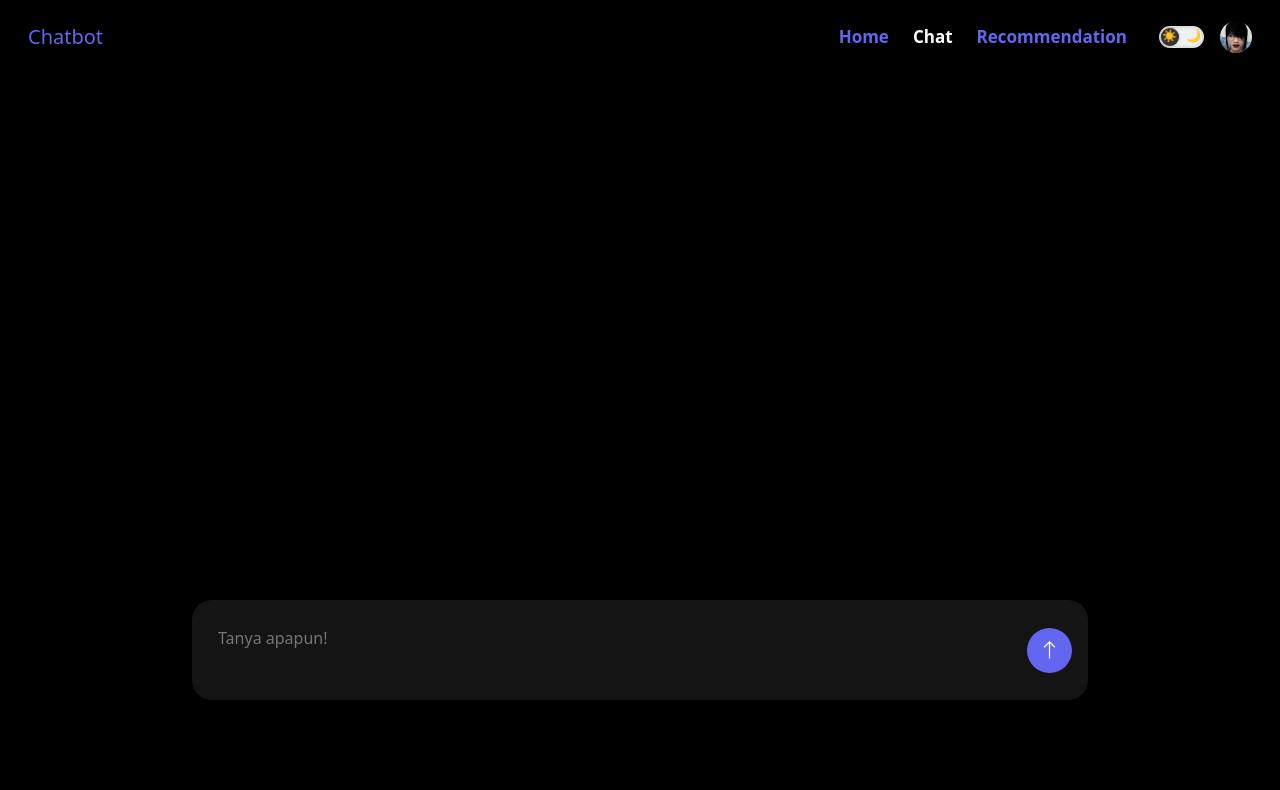
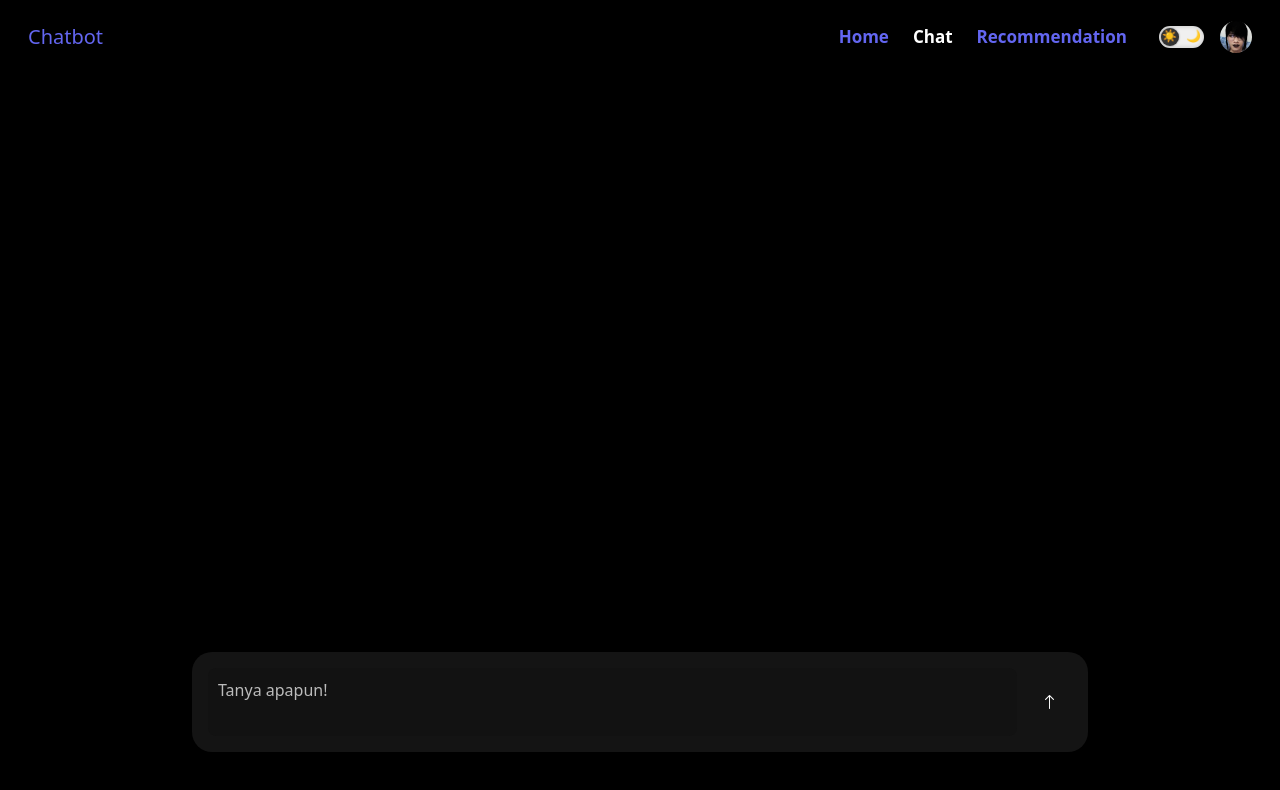
Before and after one commit to farizhaidar/PBL, a Next.js app: page /chat in a window 1280 px wide. Shown: the top 790 px of the page. Built offline with nearby package versions, Linux system fonts and the light colour scheme.

Commit message:
update chat

```diff
--- a/app/chat/page.tsx
+++ b/app/chat/page.tsx
@@ -3,22 +3,30 @@
 import { motion } from "framer-motion";
 import "bootstrap/dist/css/bootstrap.min.css";
 import Navbar from "../component/navbar";
-  import "bootstrap-icons/font/bootstrap-icons.min.css"; // Import Bootstrap Icons
+import "bootstrap-icons/font/bootstrap-icons.min.css";
 
 export default function ChatPage() {
   const [inputText, setInputText] = useState("");
-    const [messages, setMessages] = useState([]);
+  const [messages, setMessages] = useState<string[]>([]);
+
+  const handleSend = () => {
+    const trimmed = inputText.trim();
+    if (!trimmed) return;
+    setMessages([trimmed, ...messages]); // pesan terbaru di atas
+    setInputText("");
+  };
 
   return (
     <div className="vh-100 bg-black text-light d-flex flex-column">
       <Navbar />
 
-        <div className="chat-container flex-grow-1 d-flex flex-column p-3">
+      {/* Chat bubble container */}
+      <div className="chat-container flex-grow-1 d-flex flex-column-reverse p-3">
         {messages.map((msg, index) => (
           <motion.div
             key={index}
-              className="chat-bubble"
-              initial={{ opacity: 0, y: 10 }}
+            className="chat-bubble user-bubble"
+            initial={{ opacity: 0, y: -10 }}
             animate={{ opacity: 1, y: 0 }}
             transition={{ duration: 0.3 }}
           >
@@ -27,87 +35,24 @@
         ))}
       </div>
 
-        {/* Chat Input Container */}
-        <div className="chat-input-container p-3">
+      {/* Input */}
+      <div className="chat-input-container p-3 mb-5">
         <textarea
           className="chat-input"
           placeholder="Tanya apapun!"
           value={inputText}
           onChange={(e) => setInputText(e.target.value)}
+          onKeyDown={(e) => {
+            if (e.key === "Enter" && !e.shiftKey) {
+              e.preventDefault();
+              handleSend();
+            }
+          }}
         />
-          <button className="btn send-button">
-            <i className="bi bi-arrow-up text-white"></i> {/* Ikon tetap putih agar kontras */}
+        <button className="btn send-button" onClick={handleSend}>
+          <i className="bi bi-arrow-up text-white"></i>
         </button>
       </div>
-
-        <style jsx>{`
-          .chat-container {
-            overflow-y: auto;
-            max-height: 75vh;
-          }
-
-          .chat-bubble {
-            padding: 12px 16px;
-            border-radius: 16px;
-            max-width: 75%;
-            word-wrap: break-word;
-            margin-bottom: 10px;
-            background-color: #0d6efd;
-            color: white;
-            align-self: flex-end;
-          }
-
-          .chat-input-container {
-            margin-left: 12rem;
-            margin-right: 12rem;
-            display: flex;
-            align-items: center;
-            justify-content: space-between;
-            padding: 15px;
-            border: none;
-            border-radius: 20px;
-            background: rgb(20, 20, 20);
-          }
-
-          .chat-input {
-            flex: 1;
-            padding: 10px;
-            border: none;
-            border-radius: 8px;
-            background: transparent;
-            color: white;
-            font-size: 16px;
-            resize: none;
-            min-height: 50px;
-            max-height: 150px;
-          }
-
-          .chat-input:focus {
-            outline: none;
-            border-color: #0d6efd;
-          }
-
-          /* Perubahan warna tombol kirim */
-          .send-button {
-            margin-left: 10px;
-            width: 45px;
-            height: 45px;
-            font-size: 20px;
-            border-radius: 50%;
-            display: flex;
-            align-items: center;
-            justify-content: center;
-            padding: 5px;
-            background-color: #6366F1; /* Warna indigo-500 */
-            border: none;
-            transition: background 0.3s ease;
-          }
-
-          /* Efek hover untuk tombol kirim */
-          .send-button:hover {
-            background-color: #4F46E5; /* Warna lebih gelap saat hover */
-          }
-        `}</style>
     </div>
   );
 }
--- a/app/globals.css
+++ b/app/globals.css
@@ -1,22 +1,109 @@
+/* Chat Container */
+.chat-container {
+  display: flex;
+  flex-direction: column;
+  justify-content: flex-end;
+  overflow-y: auto;
+  height: 100%;
+  padding-bottom: 10px;
+  padding-top: 5rem;
+  margin-top: 5rem;
+  margin-bottom: 5rem;
+}
+
+/* Chat Bubble */
+.chat-bubble {
+  padding: 12px 16px;
+  border-radius: 16px;
+  max-width: 75%;
+  word-wrap: break-word;
+  margin-bottom: 10px;
+}
+
+.user-bubble {
+  background-color: #0d6efd;
+  color: white;
+  align-self: flex-end;
+}
+
+.bot-bubble {
+  background-color: #f0f0f0;
+  color: #333;
+  align-self: flex-start;
+}
+
+/* Chat Input */
+.chat-input-container {
+  margin-left: 12rem;
+  margin-right: 12rem;
+  display: flex;
+  align-items: center;
+  justify-content: space-between;
+  padding: 15px;
+  border: none;
+  border-radius: 20px;
+  background: rgb(20, 20, 20);
+}
+
+.chat-input {
+  flex: 1;
+  padding: 10px;
+  border: none;
+  border-radius: 8px;
+  background-color: #121212;
+  color: white;
+  font-size: 16px;
+  resize: none;
+  min-height: 50px;
+  max-height: 150px;
+}
+
+.chat-input::placeholder {
+  color: #bbb;
+}
+
+.chat-input:focus {
+  outline: none;
+}
+
+/* Send Button */
+.send-button {
+  margin-left: 10px;
+  width: 45px;
+  height: 45px;
+  font-size: 20px;
+  border-radius: 50%;
+  display: flex;
+  align-items: center;
+  justify-content: center;
+  padding: 5px;
+  background-color: #6366f1;
+  border: none;
+  transition: background 0.3s ease;
+}
+
+.send-button:hover {
+  background-color: #4f46e5;
+}
+
+/* Other Styles */
 .text-indigo-500 {
-  color: #6610f2
-  !important;
+  color: #6610f2 !important;
 }
 
 .btn-hover-effect {
-  color: #6610f2 !important; /* Warna default */
+  color: #6610f2 !important;
   transition: color 0.3s ease-in-out;
   border: none !important;
 }
 
 .btn-hover-effect:hover {
-  color: white !important; /* Warna berubah saat hover */
+  color: white !important;
 }
 
+/* Night Sky & Stars */
 .night-sky {
-  /* background: linear-gradient(to bottom, #000000, #0a0a1a); Gradasi hitam kebiruan */
-  background: #000000; /* Atau warna lain sesuai keinginan */
-
+  background: #000000;
   position: relative;
   overflow: hidden;
 }
@@ -28,10 +115,6 @@
   height: 2px;
   border-radius: 50%;
   opacity: 0.8;
-}
-
-html {
-  scroll-behavior: smooth;
 }
 
 .star:nth-child(1) { top: 5%; left: 10%; }
@@ -54,11 +137,12 @@ html {
 .star:nth-child(19) { top: 95%; left: 35%; }
 .star:nth-child(20) { top: 98%; left: 65%; }
 
+/* Form Controls for Dark Mode */
 .form-control,
 .form-select {
   background-color: #141414 !important;
   color: #ffffff;
-  border: 1px solid #141414 !important; /* border disamakan */
+  border: 1px solid #141414 !important;
   border-radius: 5px;
 }
 
@@ -70,7 +154,6 @@ html {
   color: #ffffff;
 }
 
-
 .form-control::placeholder {
   color: #aaa;
 }
```
Lines whose indentation alone changed are shown as unchanged.
